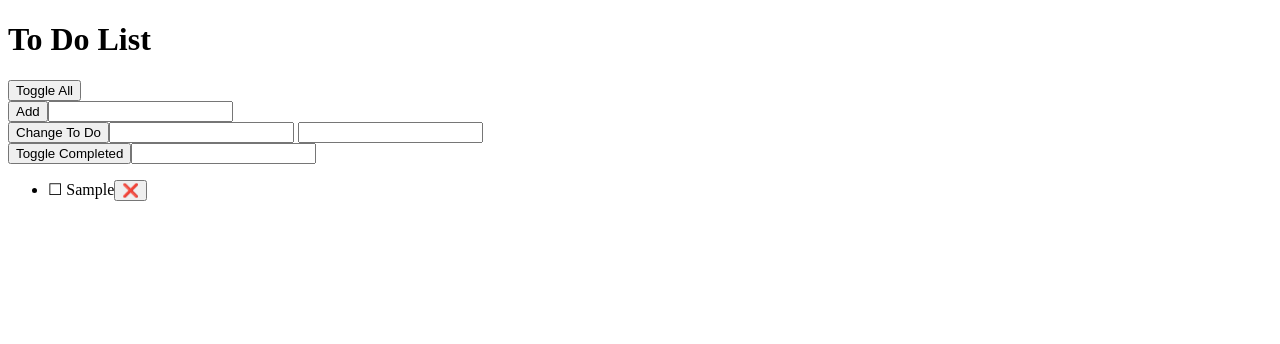
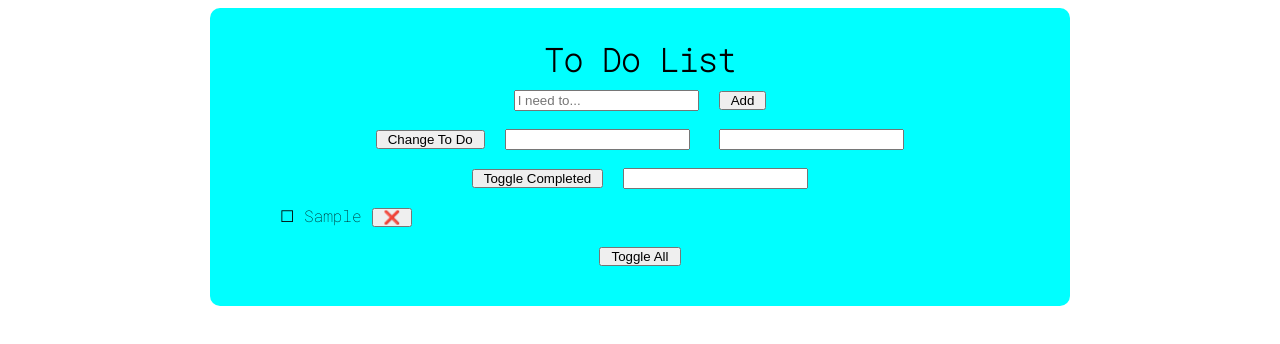
Before and after one commit to ratcliffealison/To-do-List-application, a plain HTML site: page index.html in a window 1280 px wide. Both pictures are taken after typing "Sample" into the empty fields and a click on the button "Add". Drawn offline with Linux system fonts and the light colour scheme.

Commit message:
Added CSS file

```diff
--- a/index.html
+++ b/index.html
@@ -7,17 +7,23 @@
       content="width=
 , initial-scale=1.0"
     />
+    <link rel="stylesheet" href="style.css" />
     <title>Practical JavaScript</title>
+    <link
+      href="https://fonts.googleapis.com/css2?family=Roboto+Mono:wght@100&display=swap"
+      rel="stylesheet"
+    />
   </head>
   <body>
+    <div class="container">
       <h1>To Do List</h1>
 
       <div>
-      <button onclick="handlers.toggleAll()">Toggle All</button>
-    </div>
-    <div>
-      <button onclick="handlers.addTodo()">Add</button
-      ><input id="add-todo-text-input" type="text" />
+        <input
+          id="add-todo-text-input"
+          type="text"
+          placeholder="I need to..."
+        /><button onclick="handlers.addTodo()">Add</button>
       </div>
 
       <div>
@@ -30,8 +36,12 @@
         <button onclick="handlers.toggleCompleted()">Toggle Completed</button
         ><input type="number" id="toggle-completed-position-input" />
       </div>
+      <div class="to-do-list-container"><ul></ul></div>
+      <div>
+        <button onclick="handlers.toggleAll()">Toggle All</button>
+      </div>
 
-    <ul></ul>
       <script src="script.js"></script>
+    </div>
   </body>
 </html>
--- /dev/null
+++ b/style.css
@@ -0,0 +1,33 @@
+.container {
+  width: 800px;
+  background-color: aqua;
+  margin: 0 auto;
+  text-align: center;
+  padding: 30px;
+  border-radius: 10px;
+}
+.to-do-list-container {
+  margin: 0 auto;
+  text-align: center;
+}
+input {
+  margin: 0 10px;
+}
+body {
+  font-family: "Roboto Mono", monospace;
+}
+button {
+  padding: 0 10px;
+  margin: 10px;
+}
+h1 {
+  margin: 0 auto;
+  text-align: center;
+}
+ul {
+  margin: 0 auto;
+  text-align: left;
+}
+li {
+  list-style-type: none;
+}
```
Lines whose indentation alone changed are shown as unchanged.
